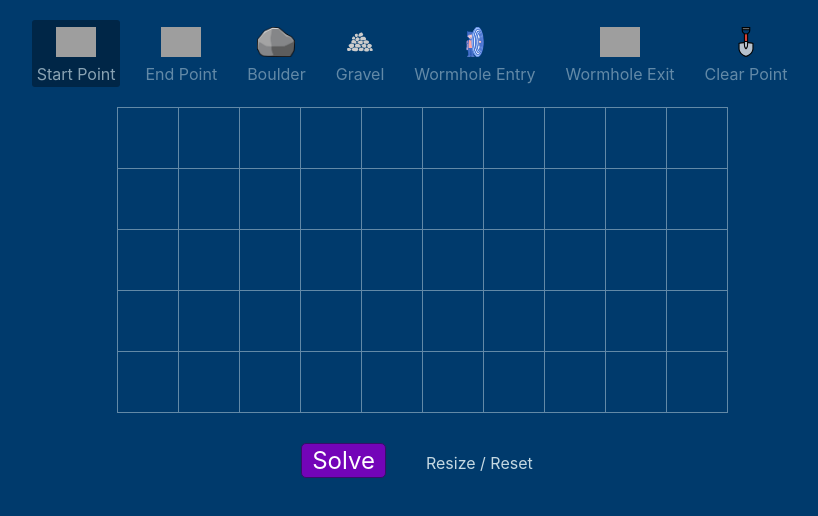
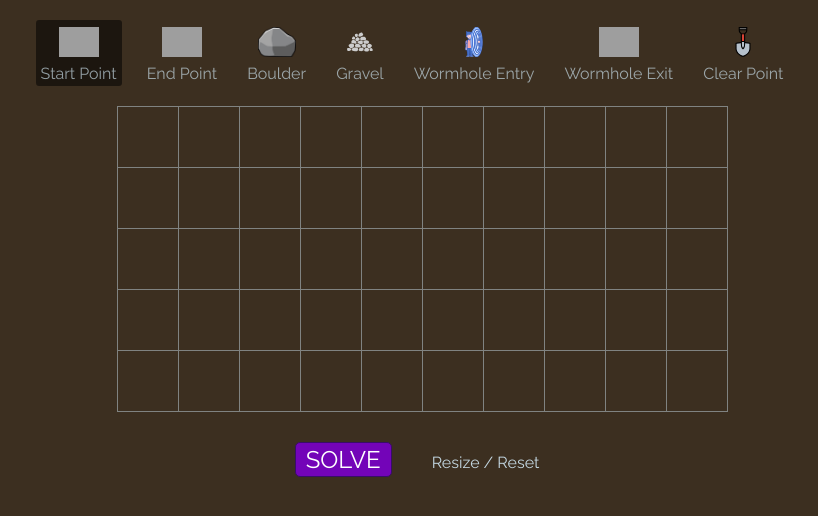
Before and after one commit to bigomega/grid-game-challenge, a React (Create React App) app: page / in a window 1280 px wide. Shown: the top 516 px of the page, without its empty margins (218-1036 px from the left). Built offline with nearby package versions, Linux system fonts and the light colour scheme; grey boxes are pictures that could not be loaded.

Commit message:
adding a no solution alert and background animation

```diff
--- a/public/index.html
+++ b/public/index.html
@@ -2,7 +2,8 @@
 <html lang="en">
   <head>
     <meta charset="utf-8" />
-    <link rel="icon" href="%PUBLIC_URL%/favicon.ico" />
+    <link rel="icon" href="%PUBLIC_URL%/start.svg" />
+    <link href="https://fonts.googleapis.com/css?family=Raleway&display=swap" rel="stylesheet">
     <meta name="viewport" content="width=device-width, initial-scale=1" />
     <meta name="theme-color" content="#000000" />
     <meta
--- a/src/App.css
+++ b/src/App.css
@@ -9,6 +9,7 @@
 
 body {
   margin: 0;
+  font-family: 'Raleway', sans-serif;
 }
 
 .App {
@@ -19,9 +20,30 @@ body {
   background: var(--blue-dark);
   color: var(--blue-light);
   text-align: center;
+  animation: changeColor 30s infinite linear;
 }
-.App.red {
-  --blue-dark: red;
+@keyframes changeColor {
+  20% {background: #482d11;}
+  40% {background-color: var(--blue-dark);}
+  60% {background-color: #012d1f;}
+  80% {background-color: #350135;}
+}
+.App.noPath {
+  --blue-dark: #aa1e1e;
+  animation: none;
+}
+
+.alert {
+  background: white;
+  color: #333;
+  transition: all .5s linear;
+  overflow: hidden;
+  max-height: 0;
+  padding: 0;
+}
+.App.noPath .alert {
+  padding: 10px 0px;
+  max-height: 50px;
 }
 
 .controllerContainer {
@@ -43,7 +65,7 @@ body {
   box-shadow: inset 0 0 0px 1px rgba(var(--blue-light-rgb), .2);
 }
 .controller.active {
-  background: var(--blue-darker);
+  background: #0008;
 }
 
 .controller img {
@@ -52,7 +74,7 @@ body {
 }
 
 .controller .text {
-  opacity: .5;
+  opacity: .7;
 }
 .controller.active .text {
   opacity: .7;
@@ -108,7 +130,7 @@ body {
   /*color: transparent;*/
 }
 .cell:hover {
-  background: var(--blue-medium);
+  background: #fff5;
 }
 .cell:not(:first-child) {
   border-left: none;
--- a/src/App.tsx
+++ b/src/App.tsx
@@ -18,6 +18,7 @@ interface IAppState {
   // out_wormhole_cells: Index[],
   grid: CellTypes[][],
   solution: string[],
+  alertNoSolution: boolean,
   start?: Index,
   end?: Index,
 }
@@ -30,6 +31,7 @@ class App extends Component<{}, IAppState> {
     selected: CellTypes.Start,
     grid: this.generateGrid(5, 10),
     solution: [],
+    alertNoSolution: false,
   }
 
   constructor(props: object) {
@@ -67,7 +69,7 @@ class App extends Component<{}, IAppState> {
     let game = new Game(this.state.grid, [this.state.size_x, this.state.size_y])
     let solution = game.findPath()
     let path:ReturnPath = solution.path
-    this.setState({ solution: path.map(o => o.index.join()) })
+    this.setState({ solution: path.map(o => o.index.join()), alertNoSolution: !path.length })
     console.log(solution.distance)
   }
 
@@ -85,7 +87,8 @@ class App extends Component<{}, IAppState> {
     ]
     const cell_images = cell_types.reduce((mem: any, obj) => (mem[obj.type] = obj.img, mem), {})
     return (
-      <div className="App">
+      <div className={'App' + (this.state.alertNoSolution?' noPath':'')}>
+        <div className="alert">No path could be found.</div>
         <div className="controllerContainer">
           {
             cell_types.map(obj =>
@@ -119,7 +122,7 @@ class App extends Component<{}, IAppState> {
           </div>
         </div>
         <div className="resetContainer">
-          <div className="solve btn" onClick={this.solve.bind(this)}>Solve</div>
+          <div className="solve btn" onClick={this.solve.bind(this)}>SOLVE</div>
           <div className="reset btn">Resize / Reset</div>
         </div>
       </div>
```
